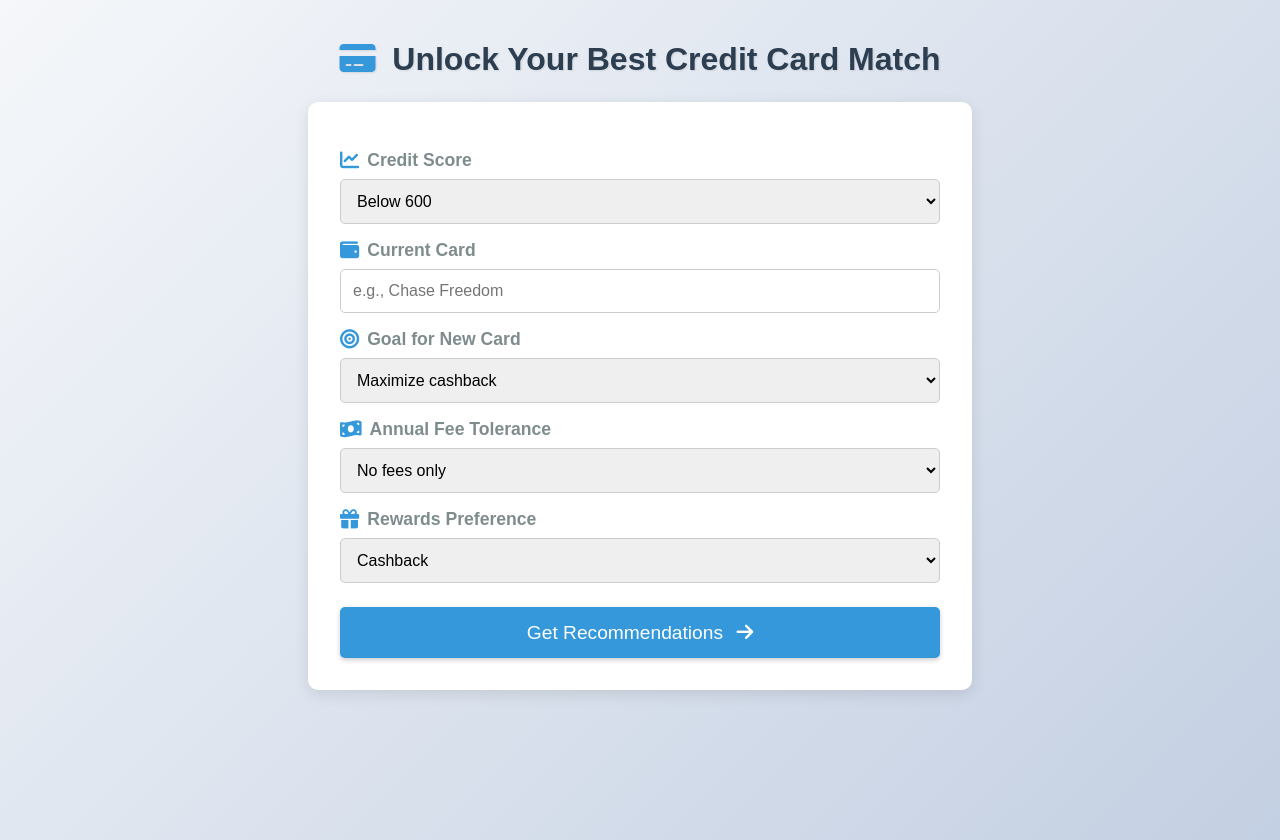
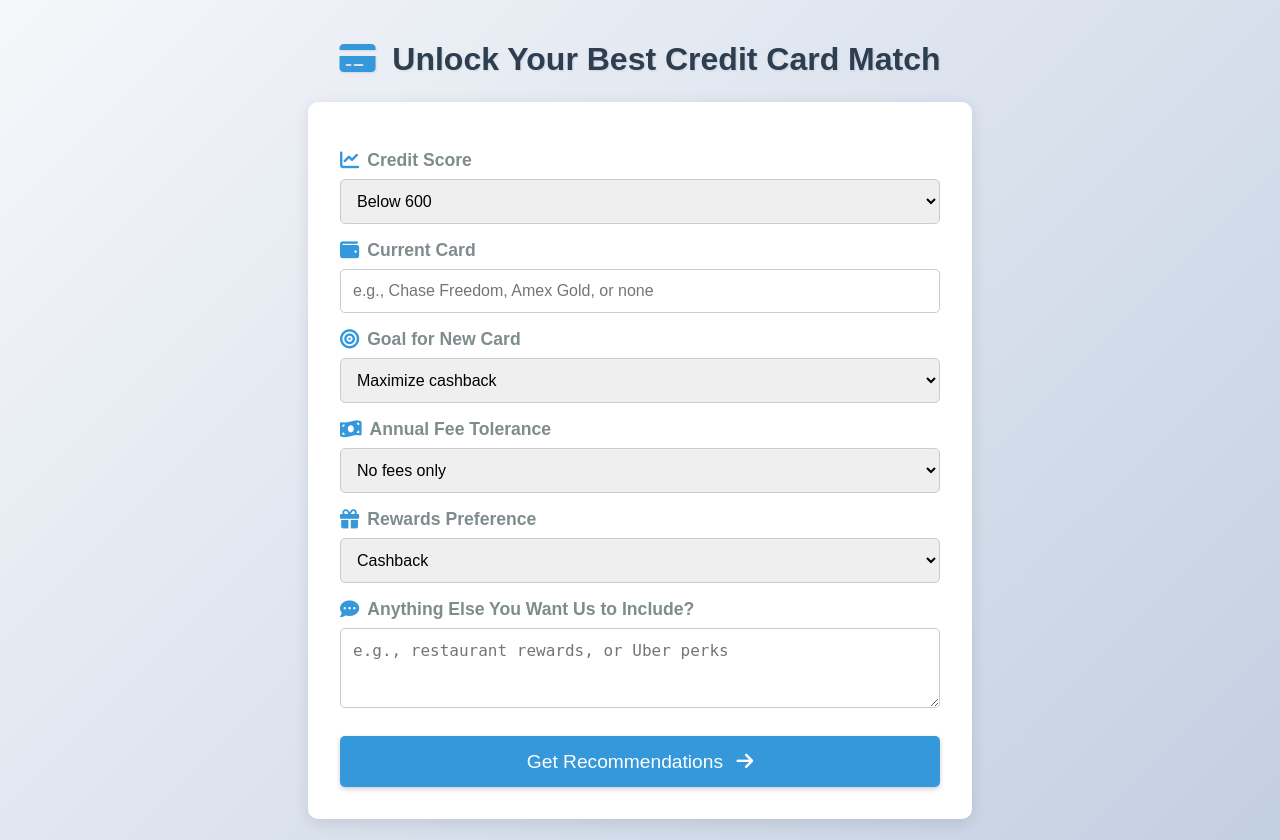
Before and after one commit to Stealth48/credit-card-recommender, a Flask app: page / in a window 1280 px wide. Run offline with Flask 3, Linux system fonts and the light colour scheme.

Commit message:
Added new form options and extra preferences

```diff
--- a/app.py
+++ b/app.py
@@ -12,15 +12,15 @@ def home():
 
 @app.route('/recommend', methods=['POST'])
 def recommend():
-    # Check for empty form inputs
     credit_score = request.form.get('credit_score', '').strip()
     current_card = request.form.get('current_card', '').strip()
     goal = request.form.get('goal', '').strip()
     annual_fee = request.form.get('annual_fee', '').strip()
     rewards_pref = request.form.get('rewards_pref', '').strip()
+    extra_prefs = request.form.get('extra_prefs', '').strip()  # New optional field
 
     if not all([credit_score, current_card, goal, annual_fee, rewards_pref]):
-        return render_template('index.html', error="Please fill out all fields to get recommendations.")
+        return render_template('index.html', error="Please fill out all required fields to get recommendations.")
 
     prompt = f"""
     You are a credit card recommendation expert with up-to-date knowledge of U.S. credit cards. Based on this user:
@@ -29,14 +29,15 @@ def recommend():
     - Goal for new card: {goal}
     - Annual fee tolerance: {annual_fee}
     - Rewards preference: {rewards_pref}
+    - Additional preferences: {extra_prefs if extra_prefs else 'None provided'}
     Recommend 3 credit cards from current U.S. offers. For each card, provide:
-    - Why it’s recommended: Explain how it fits the user’s profile.
+    - Why it’s recommended: Explain how it fits the user’s profile, including any additional preferences if provided.
     - Rewards highlights: List 2-3 main perks (e.g., cashback rates, bonuses).
     - Comparison to current card: How it’s better or worse, using accurate details for {current_card}.
     - Issuer website: Provide the official URL for applying (e.g., chase.com, citi.com).
     After the 3 recommendations, add a 'Preferred Card' section:
     - Preferred Card: [Card Name]
-    - Why it’s preferred: Explain why this one stands out for the user.
+    - Why it’s preferred: Explain why this one stands out for the user, factoring in additional preferences if provided.
     Use this exact format for each card and the preferred section:
     - Recommended Card 1: [Card Name]
       - Why it’s recommended: [Reason]
@@ -69,12 +70,11 @@ def recommend():
             "max_tokens": 600
         }
         response = requests.post(PERPLEXITY_API_URL, json=payload, headers=headers)
-        response.raise_for_status()  # Raise exception for bad status codes (e.g., 400, 500)
+        response.raise_for_status()
 
         result = response.json().get("choices", [{}])[0].get("message", {}).get("content", "").strip()
         print("Raw Perplexity Output:\n", result)
 
-        # Check if result is usable
         if not result or '- Recommended Card 1:' not in result or '- Preferred Card:' not in result:
             return render_template('results.html', error="Sorry, we couldn’t generate recommendations. Please try again.")
 
@@ -89,5 +89,5 @@ def recommend():
 
 if __name__ == '__main__':
     import os
-    port = int(os.environ.get("PORT", 5000))  # Render sets PORT, defaults to 5000 locally
-    app.run(host="0.0.0.0", port=port, debug=False)  # Debug off for production
+    port = int(os.environ.get("PORT", 5000))
+    app.run(host="0.0.0.0", port=port, debug=False)
--- a/templates/index.html
+++ b/templates/index.html
@@ -3,7 +3,7 @@
 <head>
     <title>Credit Card Recommender</title>
     <meta name="viewport" content="width=device-width, initial-scale=1.0">
-    <link rel="stylesheet" href="https://cdnjs.cloudflare.com/ajax/libs/font-awesome/6.5.1/css/all.min.css"> <!-- Font Awesome -->
+    <link rel="stylesheet" href="https://cdnjs.cloudflare.com/ajax/libs/font-awesome/6.5.1/css/all.min.css">
     <style>
         body {
             font-family: 'Arial', sans-serif;
@@ -46,7 +46,7 @@
             color: #3498db;
             font-size: 1.2rem;
         }
-        select, input[type="text"] {
+        select, input[type="text"], textarea {
             width: 100%;
             padding: 0.75rem;
             border: 1px solid #ccc;
@@ -55,10 +55,14 @@
             box-sizing: border-box;
             transition: border-color 0.3s, box-shadow 0.3s;
         }
-        select:focus, input[type="text"]:focus {
+        select:focus, input[type="text"]:focus, textarea:focus {
             border-color: #3498db;
             box-shadow: 0 0 8px rgba(52, 152, 219, 0.3);
             outline: none;
+        }
+        textarea {
+            resize: vertical; /* Allow vertical resize only */
+            min-height: 80px;
         }
         button {
             display: block;
@@ -96,7 +100,7 @@
             h1 { font-size: 1.5rem; margin-bottom: 1rem; }
             .form-container { padding: 1rem; }
             label { font-size: 1rem; margin: 0.75rem 0 0.25rem; }
-            select, input[type="text"] { font-size: 0.9rem; padding: 0.6rem; }
+            select, input[type="text"], textarea { font-size: 0.9rem; padding: 0.6rem; }
             button { font-size: 1rem; padding: 0.75rem; }
         }
     </style>
@@ -118,7 +122,7 @@
             </select>
 
             <label for="current_card"><i class="fas fa-wallet"></i> Current Card</label>
-            <input type="text" name="current_card" id="current_card" placeholder="e.g., Chase Freedom">
+            <input type="text" name="current_card" id="current_card" placeholder="e.g., Chase Freedom, Amex Gold, or none">
 
             <label for="goal"><i class="fas fa-bullseye"></i> Goal for New Card</label>
             <select name="goal" id="goal">
@@ -126,6 +130,7 @@
                 <option value="Travel rewards">Travel rewards</option>
                 <option value="Low interest">Low interest</option>
                 <option value="No fees">No fees</option>
+                <option value="Balance transfer">Balance transfer</option>
             </select>
 
             <label for="annual_fee"><i class="fas fa-money-bill-wave"></i> Annual Fee Tolerance</label>
@@ -143,6 +148,9 @@
                 <option value="No preference">No preference</option>
             </select>
 
+            <label for="extra_prefs"><i class="fas fa-comment-dots"></i> Anything Else You Want Us to Include?</label>
+            <textarea name="extra_prefs" id="extra_prefs" placeholder="e.g., restaurant rewards, or Uber perks"></textarea>
+
             <button type="submit">Get Recommendations <i class="fas fa-arrow-right"></i></button>
         </form>
     </div>
```
